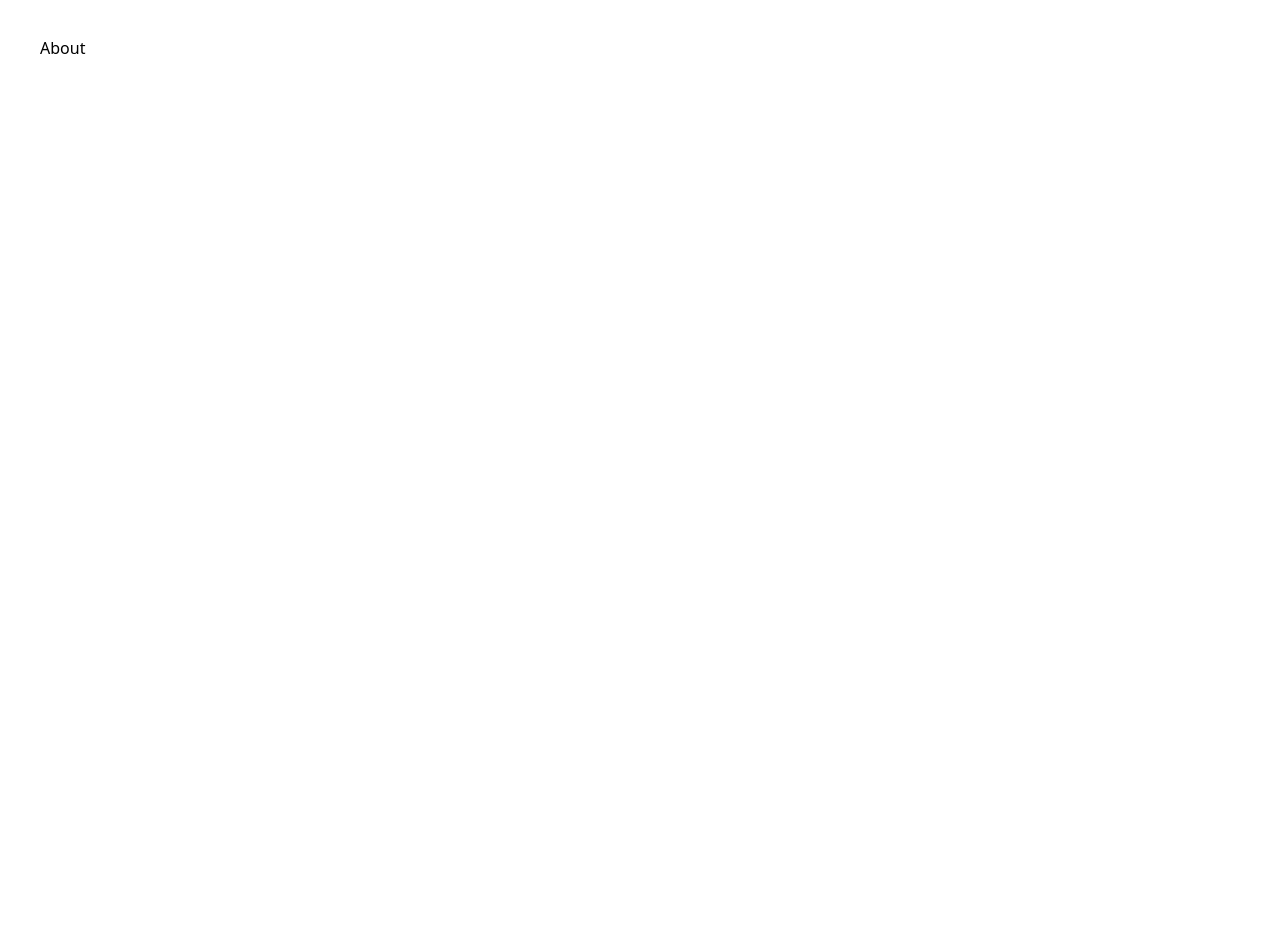
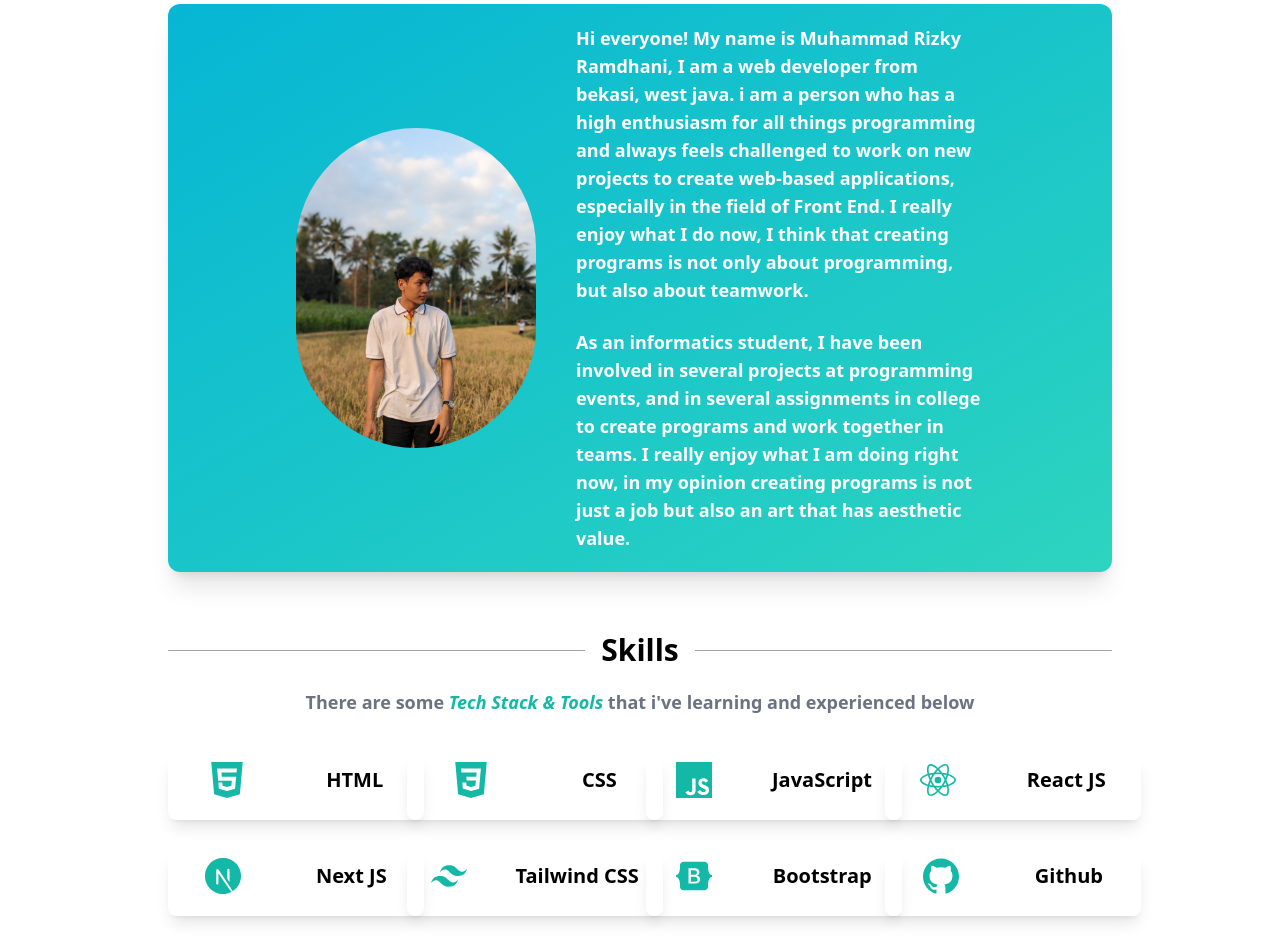
Before and after one commit to RizkySehan/My-Portfolio, a React (Vite) app: page / in a window 1280 px wide. Shown: the part 920-1872 px from the top of the page. Before the commit the page ends 980 px from the top, so only its background shows below. Built offline with nearby package versions, Linux system fonts and the light colour scheme.

Commit message:
Feature: Add Section About

```diff
--- a/src/Constants/Data.js
+++ b/src/Constants/Data.js
@@ -1,21 +1,24 @@
 import { FaLinkedin, FaGithub, FaInstagram } from "react-icons/fa";
-/* <Link to="http://www.linkedin.com/in/rizkysehan">
-            <FaLinkedin />
-          </Link>
-          <Link to="https://github.com/RizkySehan">
-            <FaGithub />
-          </Link>
-          <Link to="https://www.instagram.com/rizkysehann">
-            <FaInstagram />
-          </Link> */
+import {
+  SiHtml5,
+  SiCss3,
+  SiJavascript,
+  SiReact,
+  SiTailwindcss,
+  SiNextdotjs,
+  SiBootstrap,
+  SiGithub,
+  SiNpm,
+  SiGit,
+} from "react-icons/si";
 
 export const identify = {
   name: "Muhammad Rizky Ramdhani",
   division: ["Frontend Developer", "College Student"],
-  region: "Indonesia",
   description: [
-    "I create stunning website for your business, Intermediate experienced in web design and development.",
-    "Hello everyone! I am Muhammad Sufyan, a frontend application and website developer. I am a intermediate experienced and I hope with this I can always learning something new to be able to invent digital applications that can help humans in the future. Can work alone or in a team.",
+    "Recently, I have enjoyed exploring the JavaScript programming language, especially React.js",
+    "Hi everyone! My name is Muhammad Rizky Ramdhani, I am a web developer from bekasi, west java. i am a person who has a high enthusiasm for all things programming and always feels challenged to work on new projects to create web-based applications, especially in the field of Front End. I really enjoy what I do now, I think that creating programs is not only about programming, but also about teamwork.",
+    "As an informatics student, I have been involved in several projects at programming events, and in several assignments in college to create programs and work together in teams. I really enjoy what I am doing right now, in my opinion creating programs is not just a job but also an art that has aesthetic value.",
   ],
   picture: ["/profile.jpeg", "/about.jpeg"],
 };
@@ -34,3 +37,66 @@ export const socialMediaList = [
     href: "https://www.instagram.com/rizkysehann",
   },
 ];
+
+export const skillsList = [
+  {
+    SkillIcon: SiHtml5,
+    title: "HTML",
+    level: "Advanced",
+    tech: true,
+  },
+  {
+    SkillIcon: SiCss3,
+    title: "CSS",
+    level: "Advanced",
+    tech: true,
+  },
+  {
+    SkillIcon: SiJavascript,
+    title: "JavaScript",
+    level: "Intermediate",
+    tech: true,
+  },
+  {
+    SkillIcon: SiReact,
+    title: "React JS",
+    level: "Intermediate",
+    tech: true,
+  },
+  {
+    SkillIcon: SiNextdotjs,
+    title: "Next JS",
+    level: "Basic",
+    tech: true,
+  },
+  {
+    SkillIcon: SiTailwindcss,
+    title: "Tailwind CSS",
+    level: "Intermediate",
+    tech: true,
+  },
+  {
+    SkillIcon: SiBootstrap,
+    title: "Bootstrap",
+    level: "Intermediate",
+    tech: true,
+  },
+  {
+    SkillIcon: SiGithub,
+    title: "Github",
+    level: "Intermediate",
+    tech: false,
+  },
+  {
+    SkillIcon: SiNpm,
+    title: "NPM",
+    level: "Intermediate",
+    tech: false,
+  },
+  {
+    SkillIcon: SiGit,
+    title: "GIT",
+    level: "Intermediate",
+    tech: false,
+  },
+];
--- a/src/Pages/About.jsx
+++ b/src/Pages/About.jsx
@@ -1,7 +1,61 @@
+import { identify, skillsList } from "../Constants/Data";
+
 function About() {
+  const { description, picture } = identify;
+
   return (
-    <section className="container mx-auto" id="about">
-      About
+    <section
+      className="h-full container mx-auto pt-24 xl:pt-0 xl:px-32"
+      id="about"
+    >
+      <div>
+        <h1 className="text-4xl font-bold text-center mb-10">
+          About <span className="text-teal-500">Me</span>
+        </h1>
+        <div className="flex justify-around items-center flex-col xl:flex-row gap-10 bg-gradient-to-br from-cyan-500 to-teal-400 p-5 xl:bg-transparent xl:px-32 xl:py-5 shadow-xl rounded-xl">
+          <img
+            src={picture[1]}
+            alt="About.Jpeg"
+            className="rounded-full w-80 h-80"
+          />
+          <div className="flex flex-col gap-6 text-lg font-semibold text-white">
+            <p>{description[1]}</p>
+            <p>{description[2]}</p>
+          </div>
+        </div>
+      </div>
+      <div className="mt-10">
+        <h1 className="text-3xl font-semibold">
+          <div className="relative flex py-5 items-center gap-4">
+            <div className="flex-grow border-t border-gray-400"></div>
+            Skills
+            <div className="flex-grow border-t border-gray-400"></div>
+          </div>
+        </h1>
+        <p className="text-lg font-semibold text-center mb-10 text-gray-500">
+          There are some{" "}
+          <span className="text-teal-500 font-bold italic">
+            Tech Stack & Tools
+          </span>{" "}
+          that {"i've"} learning and experienced below
+        </p>
+        <div className="grid grid-cols-2 md:grid-cols-3 xl:grid-cols-4 gap-x-3 gap-y-8">
+          {skillsList.map(({ SkillIcon, title, level }, index) => (
+            <div
+              key={index}
+              className="flex justify-center items-center flex-col rounded-lg shadow-lg w-56 xl:w-64 h-16 hover:-translate-y-1 hover:opacity-100 cursor-pointer relative duration-500"
+            >
+              <div className="flex justify-around items-center mb-4 w-full">
+                <SkillIcon className="text-4xl text-teal-500" />
+                <p className="font-semibold text-xl">{title}</p>
+              </div>
+              <p className="flex justify-center items-end text-slate-400 absolute w-full h-full opacity-0 hover:opacity-100 duration-300">
+                {level}
+              </p>
+            </div>
+          ))}
+        </div>
+      </div>
     </section>
   );
 }
--- a/src/Pages/Home.jsx
+++ b/src/Pages/Home.jsx
@@ -6,7 +6,7 @@ function Home() {
   const { name, division, description, picture } = identify;
 
   return (
-    <section className="min-h-screen container mx-auto">
+    <section className="h-full container mx-auto  mb-24 xl:mb-52">
       <div className="flex flex-col xl:flex-row justify-center xl:gap-20 items-center">
         <div className="flex flex-col justify-center items-center xl:justify-normal xl:items-start gap-2 order-last xl:order-first mt-10">
           <h3 className="text-2xl font-bold">Hello, My name is</h3>
@@ -24,7 +24,9 @@ function Home() {
               />
             </span>
           </h2>
-          <p className="py-4 max-w-lg xl:max-w-xl">{description[0]}</p>
+          <p className="py-4 max-w-lg xl:max-w-xl text-gray-500">
+            {description[0]}
+          </p>
           <div className="text-4xl flex justify-start gap-3">
             {socialMediaList.map(({ SocialMediaIcon, href }, index) => (
               <a href={href} key={index}>
@@ -45,7 +47,7 @@ function Home() {
           <img
             src={picture[0]}
             alt="PotoProfile"
-            className="rounded-2xl mx-auto rotate-0 xl:rotate-12 hover:rotate-0"
+            className="rounded-2xl mx-auto rotate-0 xl:rotate-12 hover:rotate-0 duration-300"
             width="350px"
             height="350px"
           />
```
